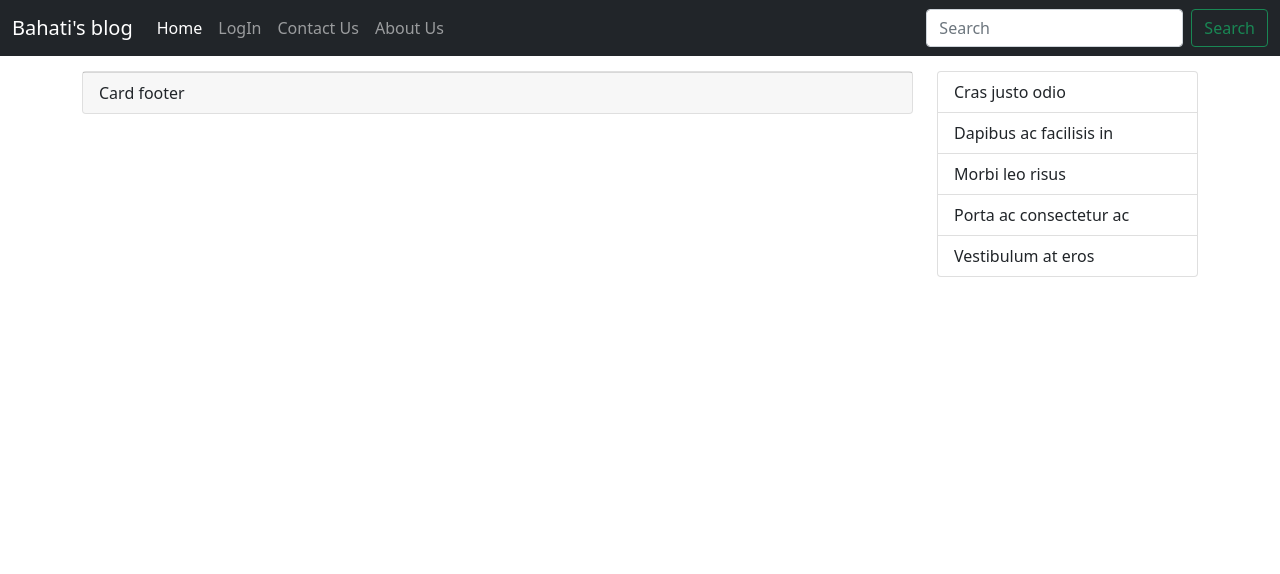
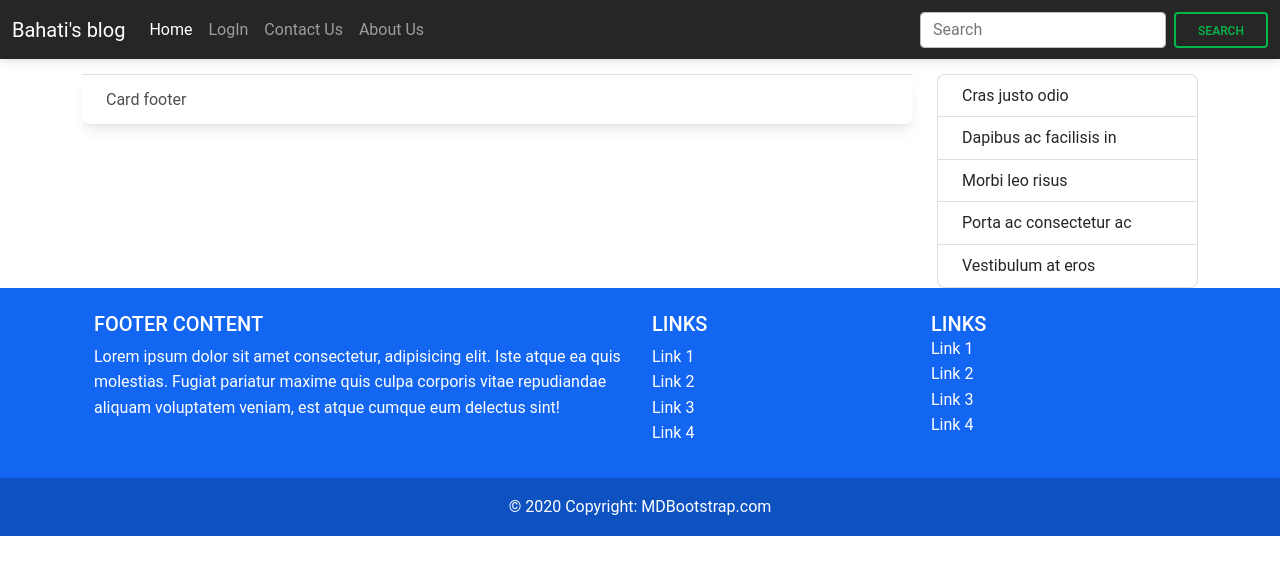
Before and after one commit to HassanBahati/personal-blog, a plain HTML site: page index.html in a window 1280 px wide. Drawn offline with nearby package versions, Linux system fonts and the light colour scheme.

Commit message:
added footer

```diff
--- /dev/null
+++ b/includes/footer.html
@@ -0,0 +1,70 @@
+<footer class="bg-primary text-white text-center text-lg-start">
+    <!-- Grid container -->
+    <div class="container p-4">
+      <!--Grid row-->
+      <div class="row">
+        <!--Grid column-->
+        <div class="col-lg-6 col-md-12 mb-4 mb-md-0">
+          <h5 class="text-uppercase">Footer Content</h5>
+
+          <p>
+            Lorem ipsum dolor sit amet consectetur, adipisicing elit. Iste atque ea quis
+            molestias. Fugiat pariatur maxime quis culpa corporis vitae repudiandae aliquam
+            voluptatem veniam, est atque cumque eum delectus sint!
+          </p>
+        </div>
+        <!--Grid column-->
+
+        <!--Grid column-->
+        <div class="col-lg-3 col-md-6 mb-4 mb-md-0">
+          <h5 class="text-uppercase">Links</h5>
+
+          <ul class="list-unstyled mb-0">
+            <li>
+              <a href="#!" class="text-white">Link 1</a>
+            </li>
+            <li>
+              <a href="#!" class="text-white">Link 2</a>
+            </li>
+            <li>
+              <a href="#!" class="text-white">Link 3</a>
+            </li>
+            <li>
+              <a href="#!" class="text-white">Link 4</a>
+            </li>
+          </ul>
+        </div>
+        <!--Grid column-->
+
+        <!--Grid column-->
+        <div class="col-lg-3 col-md-6 mb-4 mb-md-0">
+          <h5 class="text-uppercase mb-0">Links</h5>
+
+          <ul class="list-unstyled">
+            <li>
+              <a href="#!" class="text-white">Link 1</a>
+            </li>
+            <li>
+              <a href="#!" class="text-white">Link 2</a>
+            </li>
+            <li>
+              <a href="#!" class="text-white">Link 3</a>
+            </li>
+            <li>
+              <a href="#!" class="text-white">Link 4</a>
+            </li>
+          </ul>
+        </div>
+        <!--Grid column-->
+      </div>
+      <!--Grid row-->
+    </div>
+    <!-- Grid container -->
+
+    <!-- Copyright -->
+    <div class="text-center p-3" style="background-color: rgba(0, 0, 0, 0.2)">
+      © 2020 Copyright:
+      <a class="text-white" href="https://mdbootstrap.com/">MDBootstrap.com</a>
+    </div>
+    <!-- Copyright -->
+  </footer>
--- a/index.html
+++ b/index.html
@@ -8,6 +8,10 @@
     <!-- Bootstrap CSS -->
     <link href="css/bootstrap.css" rel="stylesheet" />
     <link rel="stylesheet" href="css/styles.css"/>
+    <link
+  href="https://cdnjs.cloudflare.com/ajax/libs/mdb-ui-kit/3.2.0/mdb.min.css"
+  rel="stylesheet"
+/>
     <title>Hello, world!</title>
   </head>
   <body>
@@ -34,7 +38,7 @@
         </div>
 
     </div>
-
+    <div w3-include-html='includes/footer.html'></div>
 
     <script src="js/includes.js"></script>
     <!-- Option 1: Bootstrap Bundle with Popper -->
```
Also changed, not shown: includes/nav.html (+1 -1 lines).
